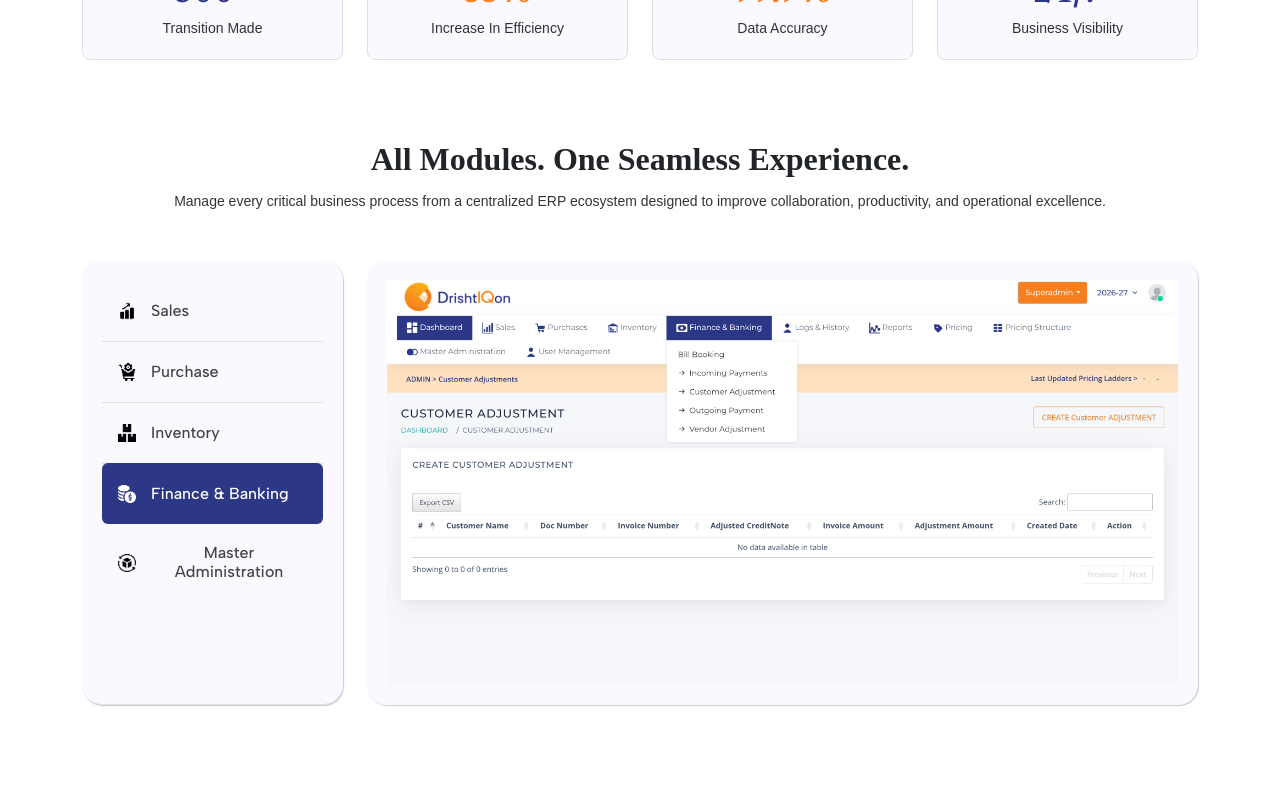
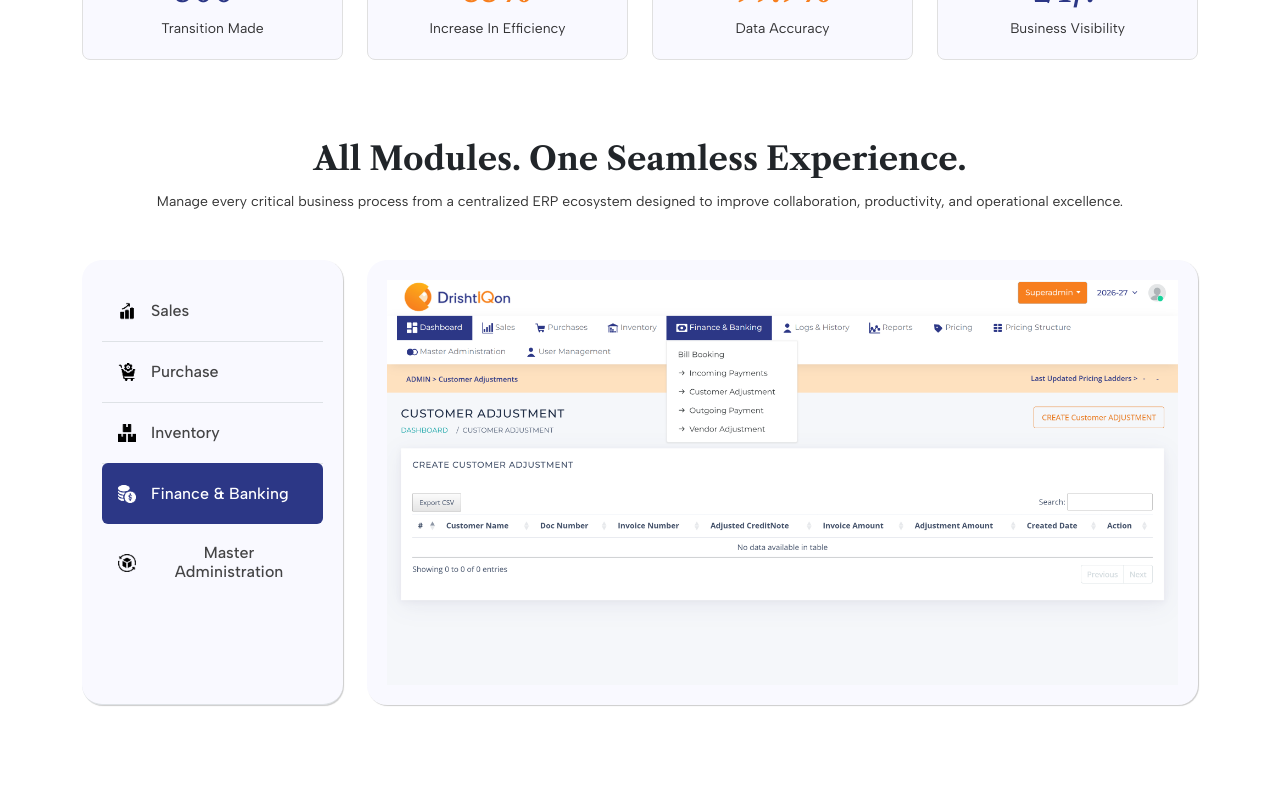
Before and after one commit to parasight-solutions/drishtiqon-landing-page, a React (Vite) app: page / in a window 1280 px wide. Shown: the part 966-1766 px from the top of the page. Built offline with nearby package versions, Linux system fonts and the light colour scheme.

Commit message:
font changes done globally

```diff
--- a/src/index.css
+++ b/src/index.css
@@ -46,7 +46,7 @@
   padding: 0;
   margin: 0;
   box-sizing: border-box;
-  font-family: "Albert", sans-serif;
+  font-family: "Albert Sans";
 }
 
 a {
@@ -63,7 +63,7 @@ img {
 }
 
 p {
-  font-family: "Albert", sans-serif;
+  font-family: "Albert Sans";
   font-size: 14px;
   color: #000000cc;
   font-weight: 400;
@@ -103,7 +103,7 @@ h4,
 h5,
 h6,
 .common-title h2 {
-  font-family: "Libre Caslon", serif;
+  font-family: "Libre Caslon Text";
   color: var(--primary-blue);
   margin-bottom: 12px;
   font-weight: 700;
```
